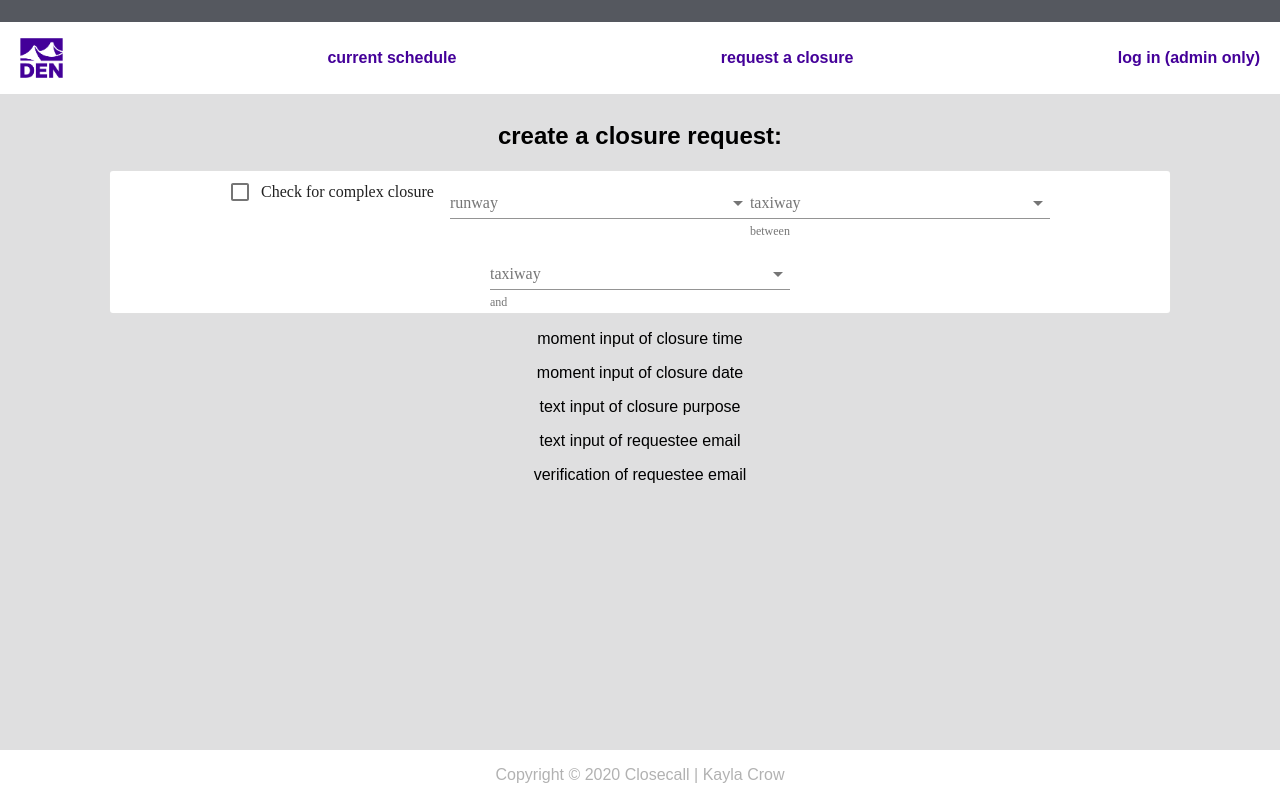
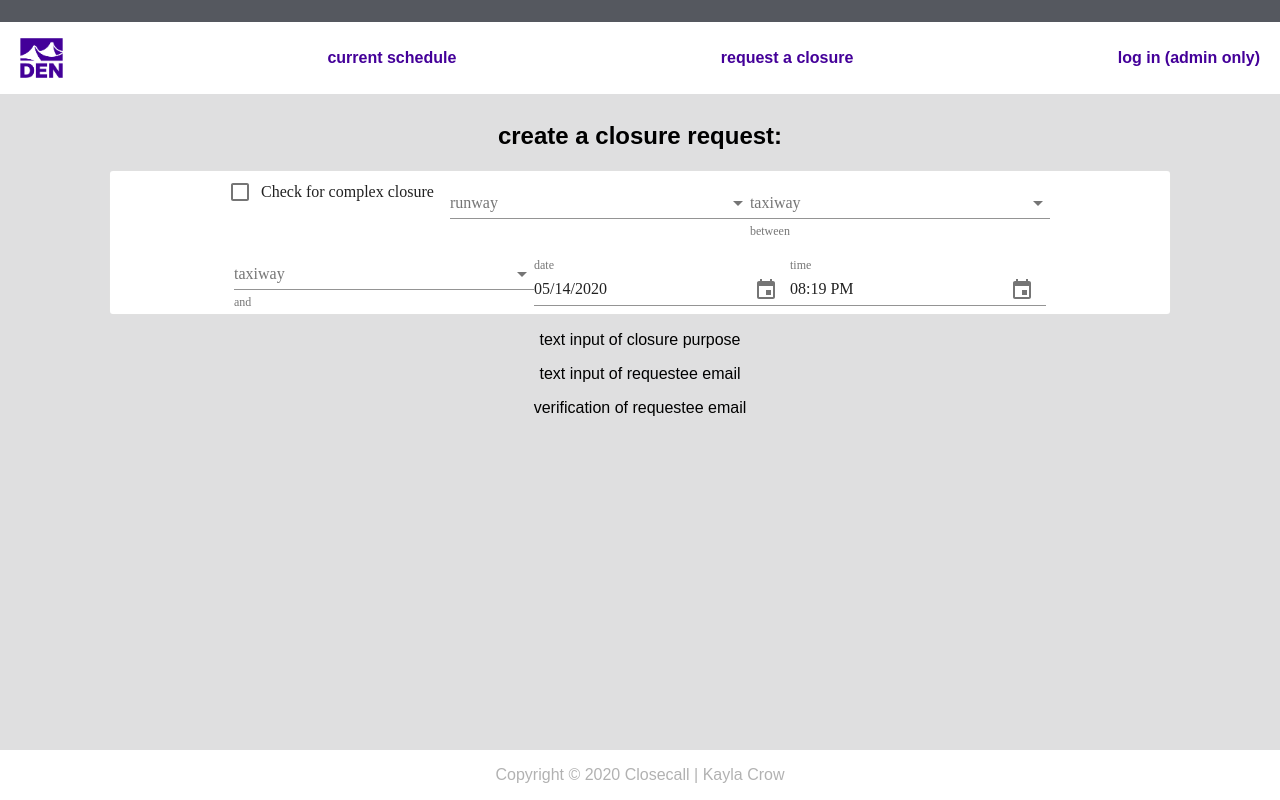
Before and after one commit to blackmacaroon/diaopsclosecall, a React (Create React App) app: page /request in a window 1280 px wide. Shown: the part 662-1462 px from the top of the page. Built offline with nearby package versions, Linux system fonts and the light colour scheme; a web font is replaced by a local one.

Commit message:
install lots of packages for time and date

```diff
--- a/package.json
+++ b/package.json
@@ -3,8 +3,10 @@
   "version": "0.1.0",
   "private": true,
   "dependencies": {
-    "@date-io/date-fns": "^2.6.1",
+    "@date-io/date-fns": "^1.3.13",
     "@material-ui/core": "^4.9.13",
+    "@material-ui/icons": "^4.9.1",
+    "@material-ui/pickers": "^3.2.10",
     "@testing-library/jest-dom": "^4.2.4",
     "@testing-library/react": "^9.3.2",
     "@testing-library/user-event": "^7.1.2",
--- a/src/components/request.js
+++ b/src/components/request.js
@@ -1,17 +1,31 @@
+import 'date-fns';
 import React from "react";
 import Grid from "@material-ui/core/Grid";
 import Card from "@material-ui/core/Card";
+import DateFnsUtils from '@date-io/date-fns';
 import Select from '@material-ui/core/Select';
 import MenuItem from '@material-ui/core/MenuItem';
 import Checkbox from "@material-ui/core/Checkbox";
 import InputLabel from '@material-ui/core/InputLabel';
 import FormControl from '@material-ui/core/FormControl';
+import WatchLaterIcon from '@material-ui/icons/WatchLater';
 import FormHelperText from '@material-ui/core/FormHelperText';
+import { IconButton, InputAdornment } from "@material-ui/core";
 import FormControlLabel from '@material-ui/core/FormControlLabel';
+import {
+    MuiPickersUtilsProvider,
+    KeyboardTimePicker,
+    KeyboardDatePicker,
+  } from '@material-ui/pickers';
 
 
-const Request = () => {
+export default function Request(){
+    const [selectedDate, setSelectedDate] = React.useState(new Date().toString());
+    const handleDateChange = (date) => {
+        setSelectedDate(date)
+    };
     return (
+        <MuiPickersUtilsProvider utils={DateFnsUtils}>
         <div className="Request">
             <header>
                 <h2>create a closure request:</h2>
@@ -53,19 +67,46 @@
                             </Select>
                             <FormHelperText>and</FormHelperText>
                         </FormControl>
-
+                        <KeyboardDatePicker
+                            format="MM/dd/yyyy"
+                            margin="normal"
+                            id="date-picker-inline"
+                            label="date"
+                            value={selectedDate}
+                            onChange={handleDateChange}
+                            KeyboardButtonProps={{
+                                'aria-label': 'change date',
+                            }}
+                        />
+                        <KeyboardTimePicker
+                            margin="normal"
+                            id="time-picker"
+                            label="time"
+                            value={selectedDate}
+                            onChange={handleDateChange}
+                            InputProps={{
+                                endAdornment: (
+                                  <InputAdornment position="end">
+                                    <IconButton>
+                                      <WatchLaterIcon />
+                                    </IconButton>
+                                  </InputAdornment>
+                                ),
+                              }}
+                            KeyboardButtonProps={{
+                                'aria-label': 'change time',
+                            }}
+                        />
 
                     </Card>
-                            <p>moment input of closure time</p>
-                            <p>moment input of closure date</p>
-                            <p>text input of closure purpose</p>
-                            <p>text input of requestee email</p>
-                            <p>verification of requestee email</p>
+                        <p>text input of closure purpose</p>
+                        <p>text input of requestee email</p>
+                        <p>verification of requestee email</p>
 
                 </Grid>
             </Grid>
             </form>
         </div>
+        </MuiPickersUtilsProvider>
     )
 }
-export default Request;
```
Also changed, not shown: 1 other file (tests, documents, lock files or other folders).
